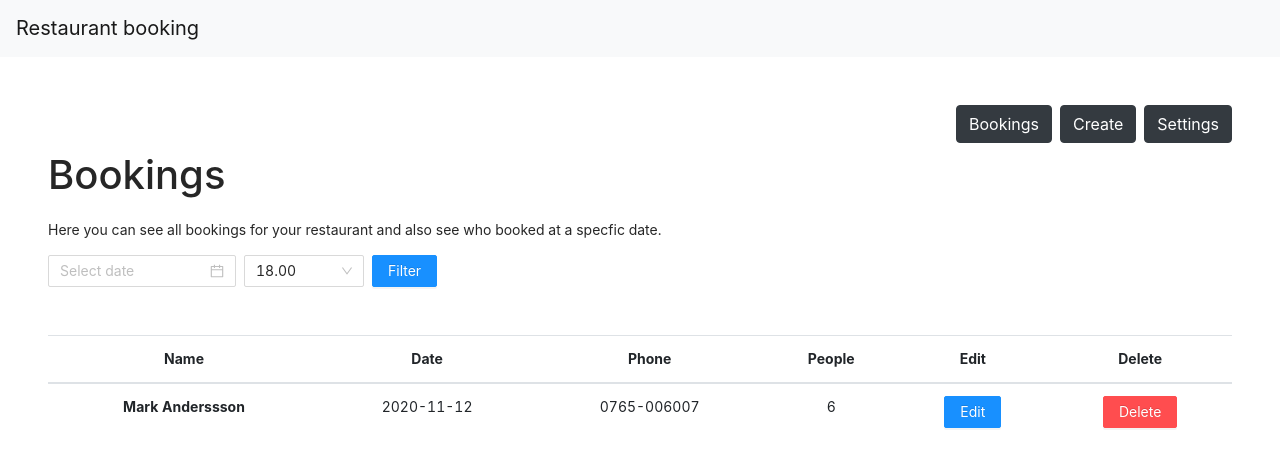
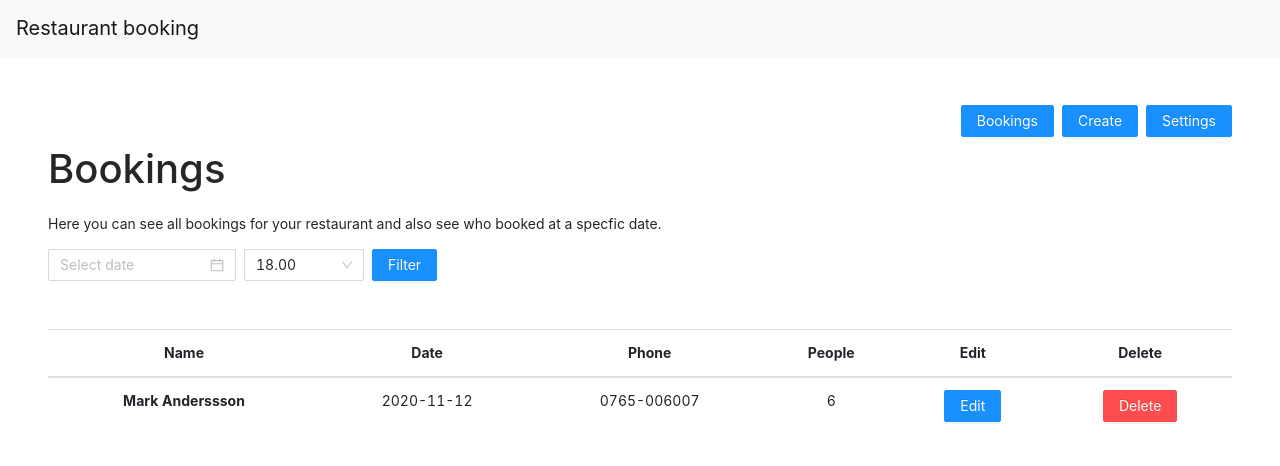
Before and after one commit to sourmondays/restaurantBooking, a React (Create React App) app: page /adminbookings in a window 1280 px wide. Shown: the top 466 px of the page. Built offline with nearby package versions, Linux system fonts and the light colour scheme.

Commit message:
Changed buttons admin nav

```diff
--- a/src/components/AdminPanel.js
+++ b/src/components/AdminPanel.js
@@ -1,19 +1,22 @@
 import React from "react";
 import { Link } from "react-router-dom";
+import { Button, Space } from 'antd';
 
 const AdminPanel = () => {
     return (
         <div>
             <div className="text-right align-items-right mt-5 mr-5">
+                <Space direction="horizontal">
                     <Link to="/adminbookings">
-                    <button type="button" className="btn btn-dark mr-2">Bookings</button>
+                        <Button className="my-button" type="primary">Bookings</Button>
                     </Link>
                     <Link to="/admincreate">
-                    <button type="button" className="btn btn-dark mr-2">Create</button>
+                        <Button className="my-button" type="primary">Create</Button>
                     </Link>
                     <Link to="/adminsettings">
-                    <button type="button" className="btn btn-dark">Settings</button>
+                        <Button className="my-button" type="primary">Settings</Button>
                     </Link>
+                </Space>
             </div>
         </div>
     );
```
Lines whose indentation alone changed are shown as unchanged.
